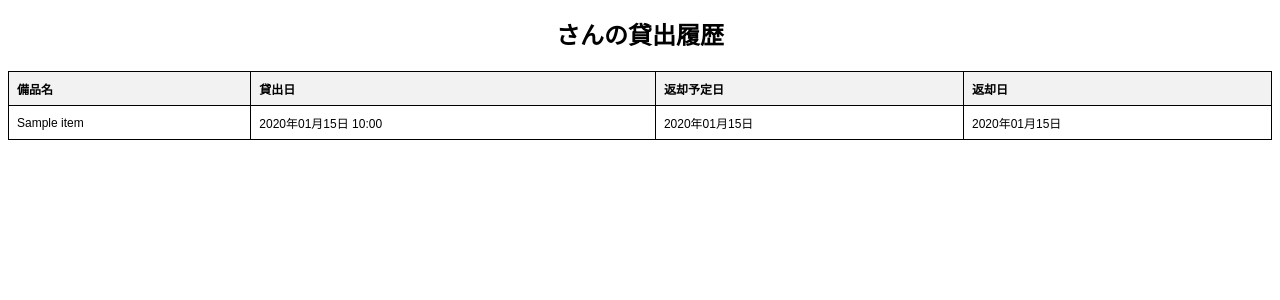
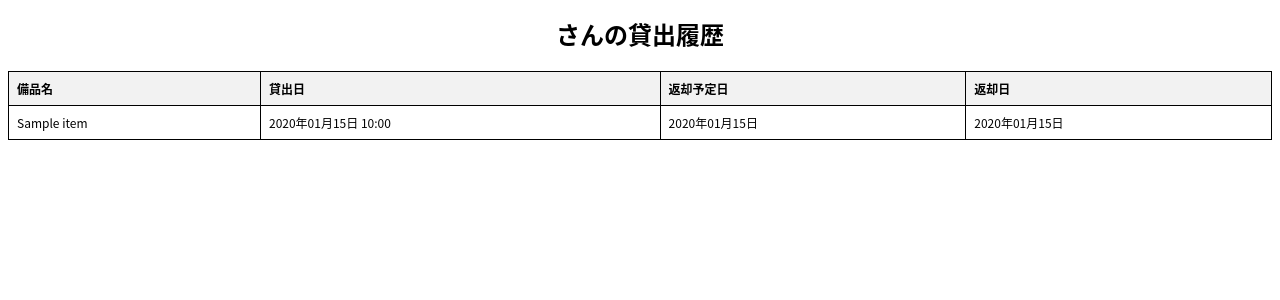
Before and after one commit to TechCat-Hello/inventory-app, a Django app: template inventory/templates/inventory/rental_history_pdf.html in a window 1280 px wide. Shown: the top 300 px of the page. Run offline with Django 4.2, Linux system fonts and the light colour scheme; the template is opened without the code that fills it: most values are stand-ins (such as "Sample title", 1, 10 or a date in 2020); some web fonts are replaced.

Commit message:
Fix font path for PDF rendering

```diff
--- a/inventory/templates/inventory/rental_history_pdf.html
+++ b/inventory/templates/inventory/rental_history_pdf.html
@@ -5,12 +5,12 @@
     <meta charset="UTF-8">
     <style>
         @font-face {
-            font-family: "NotoSansCJK";
-            src: url("{{ base_url }}static/fonts/NotoSansCJKjp-Regular.otf") format("opentype");
+            font-family: "Noto Sans CJK JP";
+            src: url("{% static 'fonts/NotoSansCJKjp-Regular.otf' %}") format("opentype");
         }
 
         body {
-            font-family: "NotoSansCJK", sans-serif;
+            font-family: "Noto Sans CJK JP", sans-serif;
             font-size: 12px;
         }
 
```
Also changed, not shown: 1 other file.
